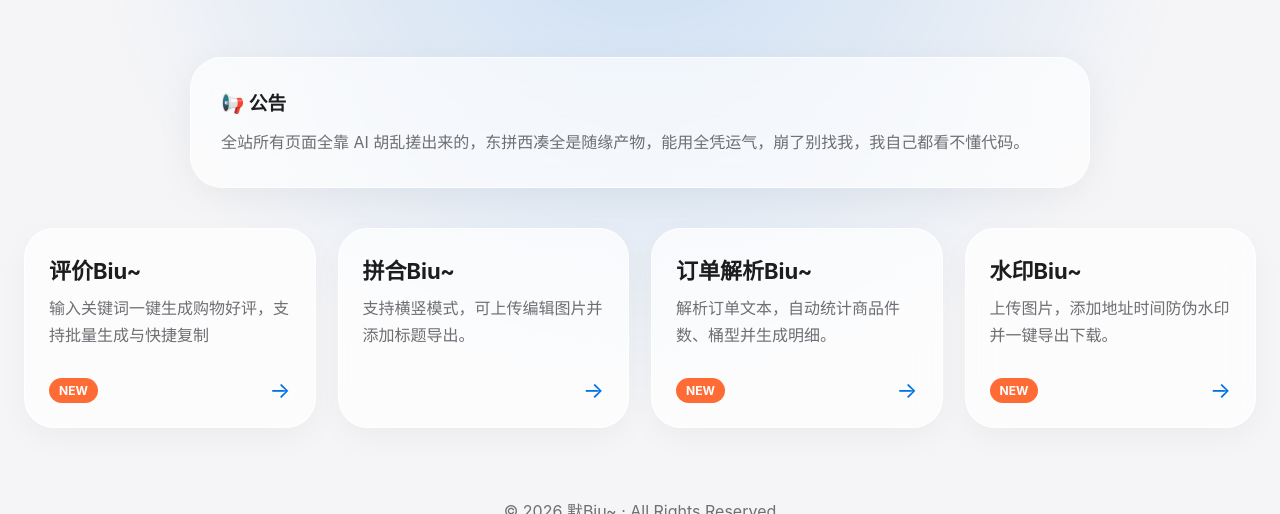
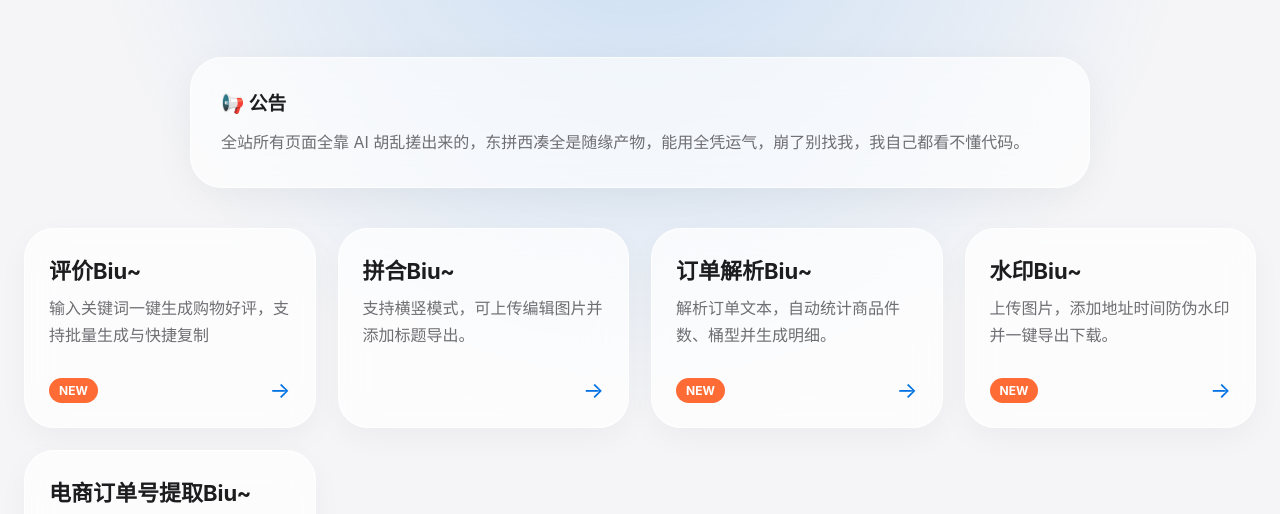
Before and after one commit to couheyong/couheyong.github.io, a plain HTML site: page index.html in a window 1280 px wide. Shown: the part 284-798 px from the top of the page. Drawn offline with Linux system fonts and the light colour scheme.

Commit message:
Update index.html

```diff
--- a/index.html
+++ b/index.html
@@ -32,6 +32,7 @@
 		phbiu|拼合Biu~|支持横竖模式，可上传编辑图片并添加标题导出。
 		ddcfbiu|订单解析Biu~|解析订单文本，自动统计商品件数、桶型并生成明细。|new
 		sybiu|水印Biu~|上传图片，添加地址时间防伪水印并一键导出下载。|new
+		dsddhtq|电商订单号提取Biu~|提取单号然后下载。|new
 		`;
 
 		document.getElementById("notice").innerHTML=notice.trim().replace(/\n/g,"<br>");
```
